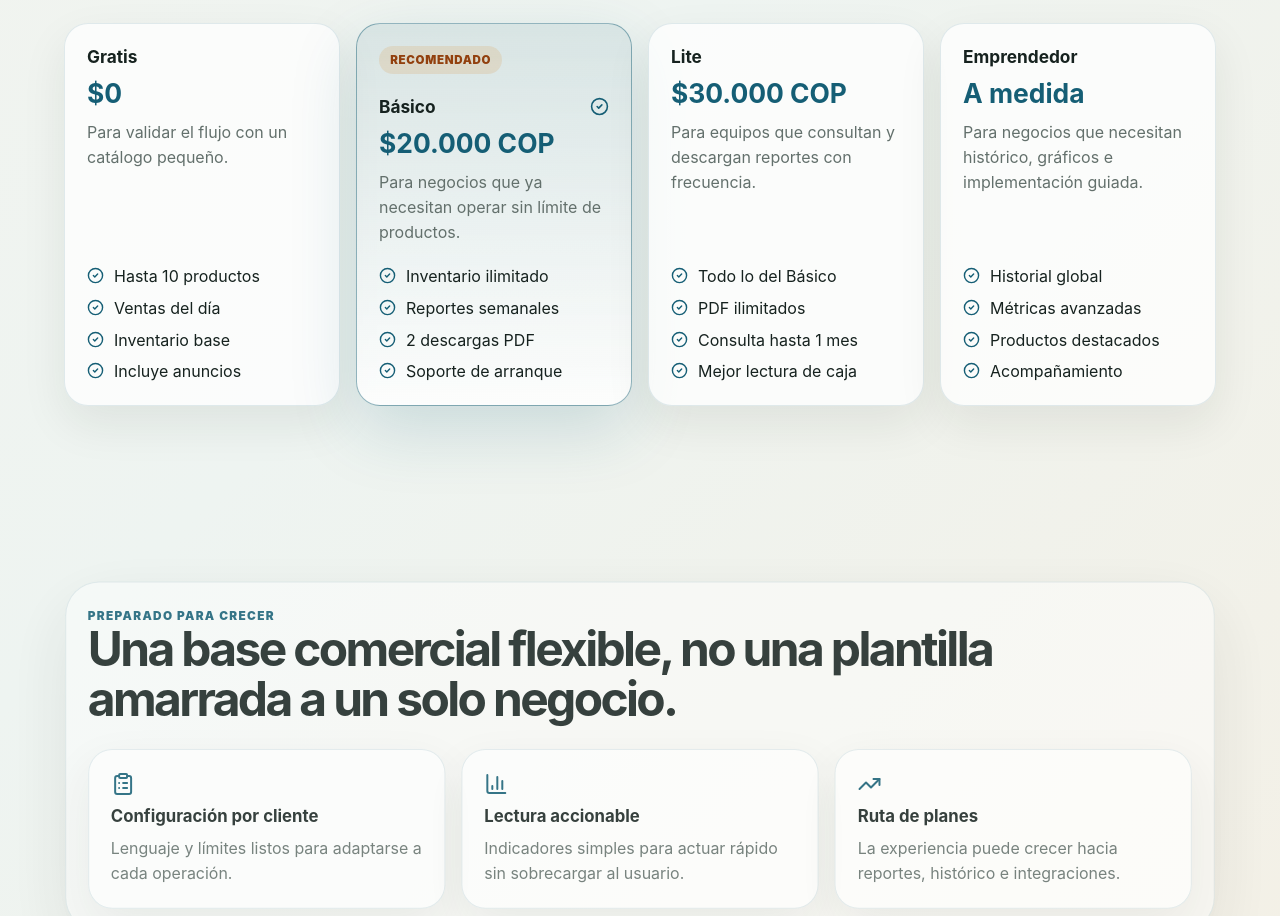
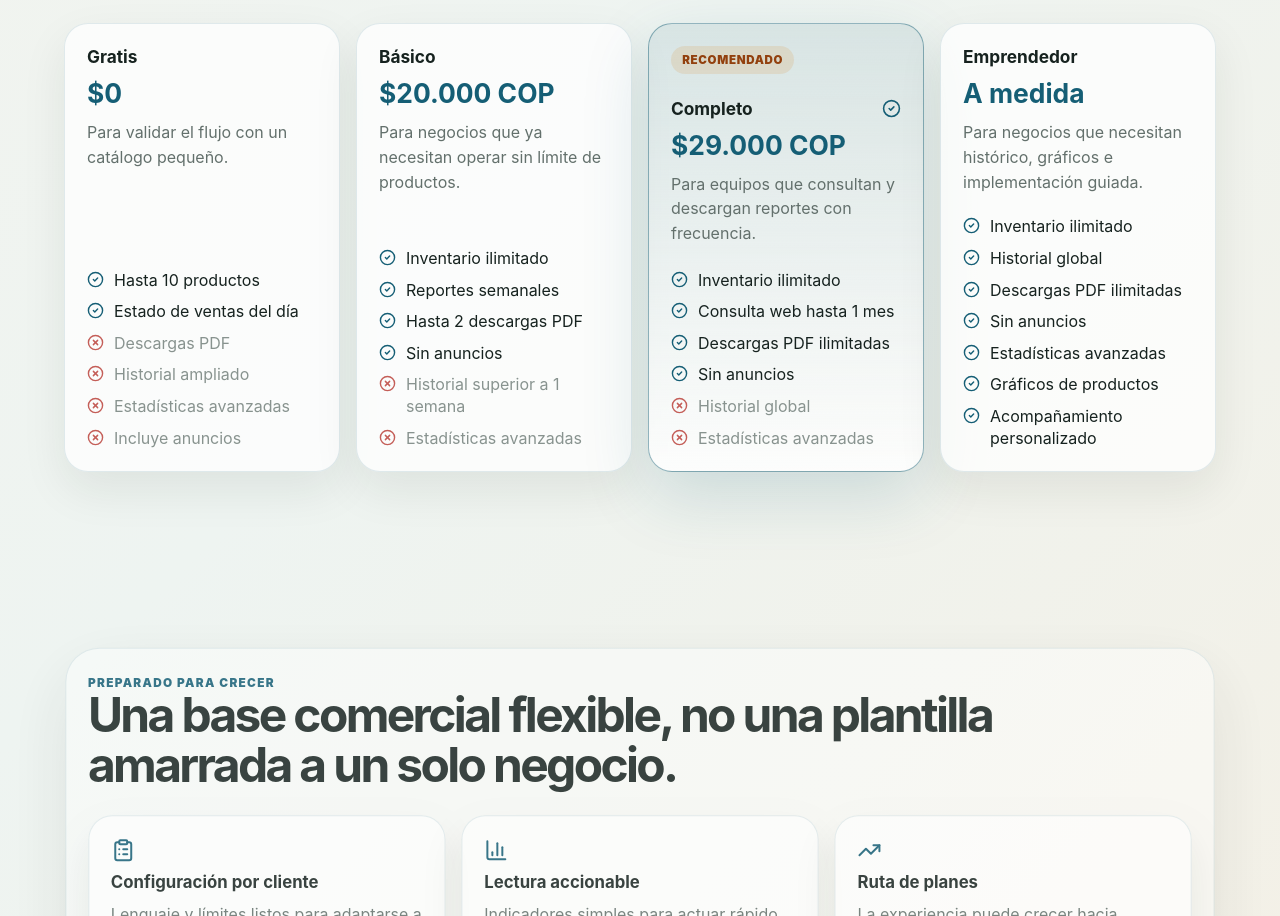
Before and after one commit to AndreyK-2305/Cuadre, a Next.js app: page /home in a window 1280 px wide. Shown: the part 1884-2800 px from the top of the page. Built offline with nearby package versions, Linux system fonts and the light colour scheme.

Commit message:
feat: sharpen home plan comparison

```diff
--- a/src/app/globals.css
+++ b/src/app/globals.css
@@ -4250,11 +4250,15 @@ input:focus-visible,
 @media (max-width: 640px) {
   .landing-page .pricing-grid {
     display: grid;
-    grid-template-columns: repeat(4, minmax(0, 1fr));
+    grid-template-columns: repeat(3, minmax(0, 1fr));
     gap: 0.42rem;
     max-width: none;
     margin-inline: 0;
     padding: 0.2rem 0 0.72rem;
+  }
+
+  .landing-page .pricing-card.is-mobile-hidden {
+    display: none;
   }
 
   .landing-page .pricing-card {
@@ -4397,3 +4401,13 @@ input:focus-visible,
     justify-content: center;
   }
 }
+
+.pricing-card li.is-unavailable,
+.pricing-mobile-details li.is-unavailable {
+  color: #88938f;
+}
+
+.pricing-card li.is-unavailable svg,
+.pricing-mobile-details li.is-unavailable svg {
+  color: #c45e58;
+}
--- a/src/components/home/HomeSalesExperience.tsx
+++ b/src/components/home/HomeSalesExperience.tsx
@@ -8,14 +8,21 @@ import {
   HeartHandshake,
   MessageCircle,
   PhoneCall,
+  XCircle,
 } from "lucide-react"
+
+type PlanFeature = {
+  label: string
+  included: boolean
+}
 
 type Plan = {
   name: string
   price: string
   caption: string
-  features: string[]
+  features: PlanFeature[]
   featured?: boolean
+  hideOnMobile?: boolean
 }
 
 const plans: Plan[] = [
@@ -23,26 +30,56 @@ const plans: Plan[] = [
     name: "Gratis",
     price: "$0",
     caption: "Para validar el flujo con un catálogo pequeño.",
-    features: ["Hasta 10 productos", "Ventas del día", "Inventario base", "Incluye anuncios"]
+    hideOnMobile: true,
+    features: [
+      { label: "Hasta 10 productos", included: true },
+      { label: "Estado de ventas del día", included: true },
+      { label: "Descargas PDF", included: false },
+      { label: "Historial ampliado", included: false },
+      { label: "Estadísticas avanzadas", included: false },
+      { label: "Incluye anuncios", included: false }
+    ]
   },
   {
     name: "Básico",
     price: "$20.000 COP",
     caption: "Para negocios que ya necesitan operar sin límite de productos.",
-    featured: true,
-    features: ["Inventario ilimitado", "Reportes semanales", "2 descargas PDF", "Soporte de arranque"]
+    features: [
+      { label: "Inventario ilimitado", included: true },
+      { label: "Reportes semanales", included: true },
+      { label: "Hasta 2 descargas PDF", included: true },
+      { label: "Sin anuncios", included: true },
+      { label: "Historial superior a 1 semana", included: false },
+      { label: "Estadísticas avanzadas", included: false }
+    ]
   },
   {
-    name: "Lite",
-    price: "$30.000 COP",
+    name: "Completo",
+    price: "$29.000 COP",
     caption: "Para equipos que consultan y descargan reportes con frecuencia.",
-    features: ["Todo lo del Básico", "PDF ilimitados", "Consulta hasta 1 mes", "Mejor lectura de caja"]
+    featured: true,
+    features: [
+      { label: "Inventario ilimitado", included: true },
+      { label: "Consulta web hasta 1 mes", included: true },
+      { label: "Descargas PDF ilimitadas", included: true },
+      { label: "Sin anuncios", included: true },
+      { label: "Historial global", included: false },
+      { label: "Estadísticas avanzadas", included: false }
+    ]
   },
   {
     name: "Emprendedor",
     price: "A medida",
     caption: "Para negocios que necesitan histórico, gráficos e implementación guiada.",
-    features: ["Historial global", "Métricas avanzadas", "Productos destacados", "Acompañamiento"]
+    features: [
+      { label: "Inventario ilimitado", included: true },
+      { label: "Historial global", included: true },
+      { label: "Descargas PDF ilimitadas", included: true },
+      { label: "Sin anuncios", included: true },
+      { label: "Estadísticas avanzadas", included: true },
+      { label: "Gráficos de productos", included: true },
+      { label: "Acompañamiento personalizado", included: true }
+    ]
   }
 ]
 
@@ -54,8 +91,8 @@ function getWhatsappHref(planName: string) {
 }
 
 export function HomeSalesExperience({ children }: { children: ReactNode }) {
-  const [selectedPlanName, setSelectedPlanName] = useState("Básico")
-  const selectedPlan = plans.find((plan) => plan.name === selectedPlanName) ?? plans[1]
+  const [selectedPlanName, setSelectedPlanName] = useState("Completo")
+  const selectedPlan = plans.find((plan) => plan.name === selectedPlanName) ?? plans[2]
   const whatsappHref = useMemo(() => getWhatsappHref(selectedPlan.name), [selectedPlan.name])
 
   return (
@@ -78,7 +115,7 @@ export function HomeSalesExperience({ children }: { children: ReactNode }) {
 
             return (
               <article
-                className={`pricing-card ${plan.featured ? "featured" : ""} ${isSelected ? "is-selected" : ""}`}
+                className={`pricing-card ${plan.featured ? "featured" : ""} ${isSelected ? "is-selected" : ""} ${plan.hideOnMobile ? "is-mobile-hidden" : ""}`}
                 key={plan.name}
               >
                 {plan.featured ? <span className="plan-badge">Recomendado</span> : null}
@@ -99,12 +136,16 @@ export function HomeSalesExperience({ children }: { children: ReactNode }) {
                   </span>
                 </button>
                 <ul className="pricing-desktop-features">
-                  {plan.features.map((feature) => (
-                    <li key={feature}>
-                      <CheckCircle2 size={17} />
-                      <span>{feature}</span>
-                    </li>
-                  ))}
+                  {plan.features.map((feature) => {
+                    const Icon = feature.included ? CheckCircle2 : XCircle
+
+                    return (
+                      <li className={feature.included ? "" : "is-unavailable"} key={feature.label}>
+                        <Icon size={17} aria-hidden="true" />
+                        <span>{feature.label}</span>
+                      </li>
+                    )
+                  })}
                 </ul>
               </article>
             )
@@ -121,12 +162,16 @@ export function HomeSalesExperience({ children }: { children: ReactNode }) {
           </div>
           <p>{selectedPlan.caption}</p>
           <ul>
-            {selectedPlan.features.map((feature) => (
-              <li key={feature}>
-                <CheckCircle2 size={17} aria-hidden="true" />
-                <span>{feature}</span>
-              </li>
-            ))}
+            {selectedPlan.features.map((feature) => {
+              const Icon = feature.included ? CheckCircle2 : XCircle
+
+              return (
+                <li className={feature.included ? "" : "is-unavailable"} key={feature.label}>
+                  <Icon size={17} aria-hidden="true" />
+                  <span>{feature.label}</span>
+                </li>
+              )
+            })}
           </ul>
           <a className="button gold" href={whatsappHref} target="_blank" rel="noreferrer">
             Consultar este plan
```
